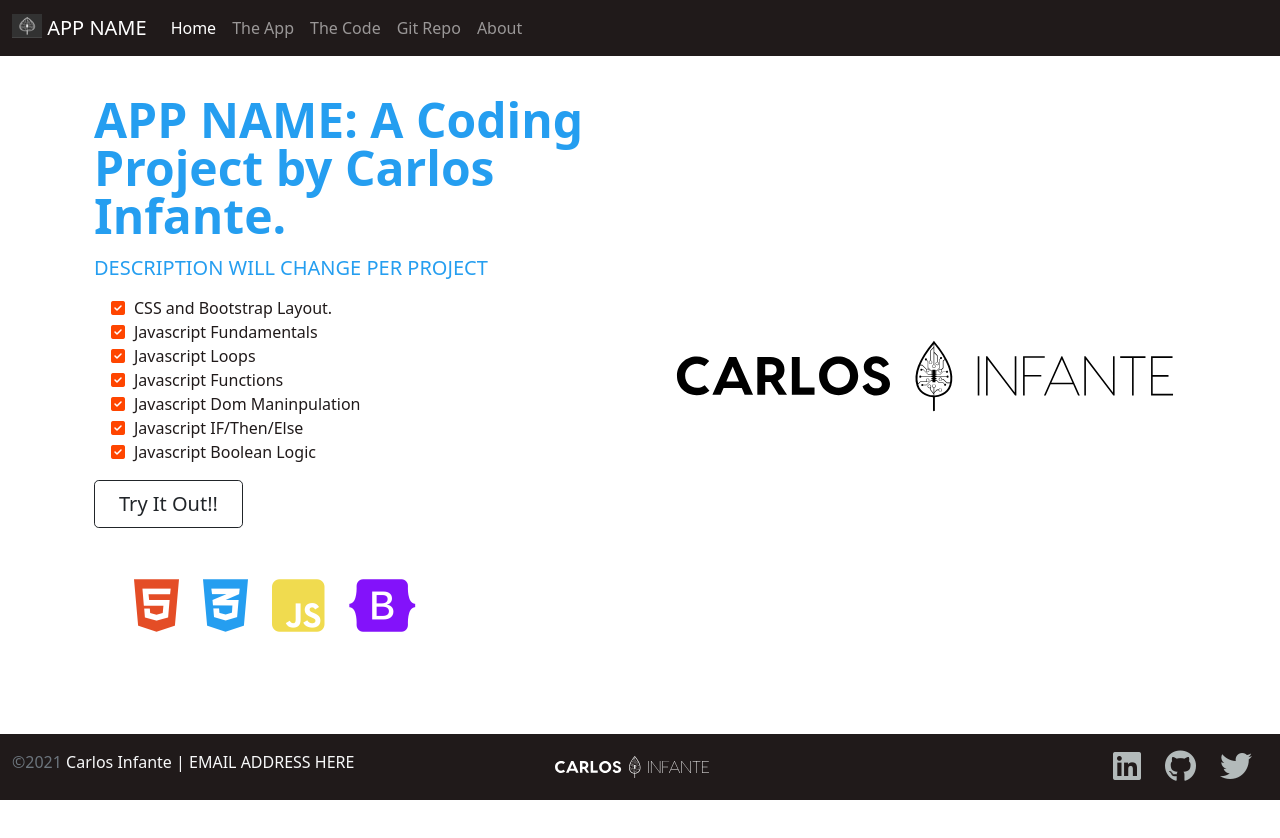
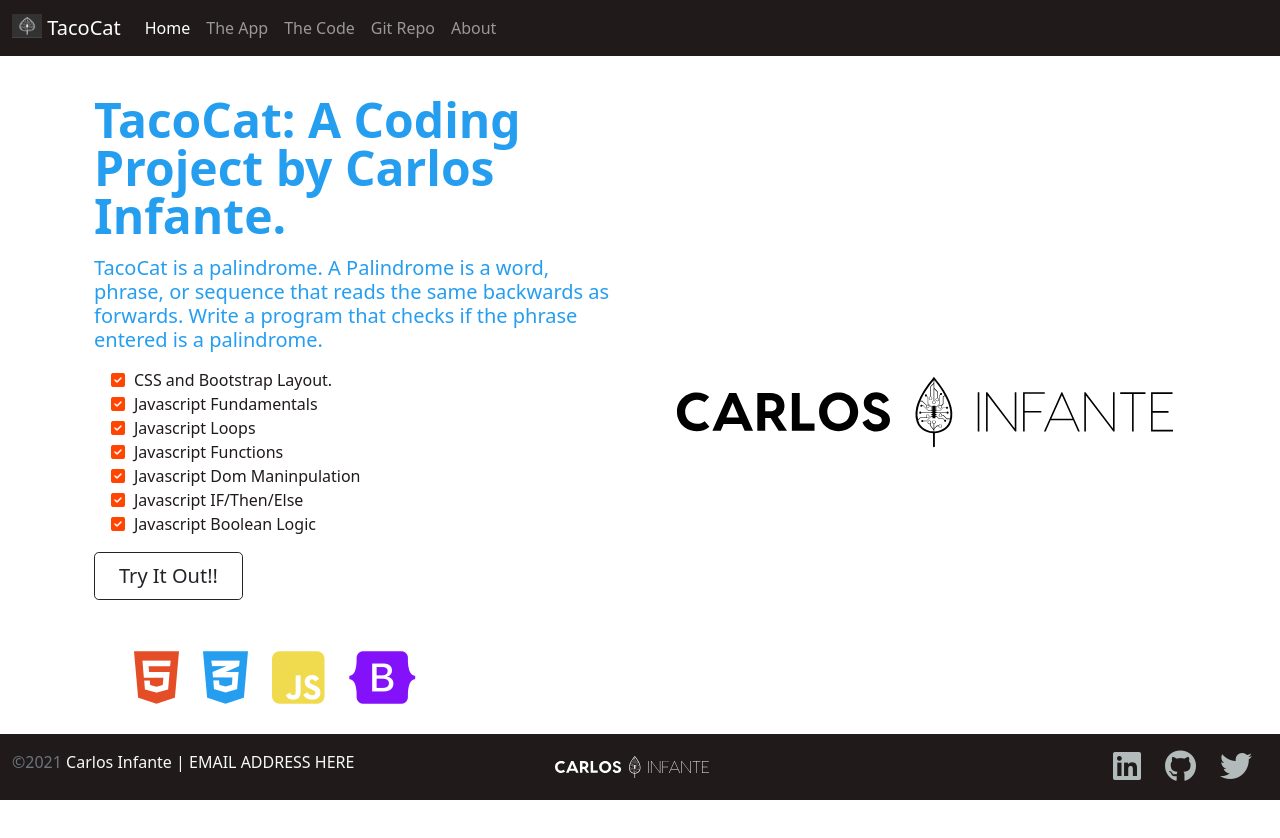
Before and after one commit to CarlosMInfante/tacocat, a plain HTML site: page index.html in a window 1280 px wide. Drawn offline with nearby package versions, Linux system fonts and the light colour scheme.

Commit message:
Saving work

```diff
--- a/index.html
+++ b/index.html
@@ -2,7 +2,7 @@
 <html lang="en" class="h-100">
 
 <head>
-    <title>APP NAME: A Coding Project By Carlos Infante</title>
+    <title>TacoCat: A Coding Project By Carlos Infante</title>
     <!-- Required meta tags -->
     <meta charset="utf-8">
     <meta name="viewport" content="width=device-width, initial-scale=1, shrink-to-fit=no">
@@ -23,7 +23,7 @@
 <nav class="navbar navbar-expand-md navbar-dark fixed-top">
     <div class="container-fluid">
         <a class="navbar-brand" href="#"><img src="img/favicon-32x32.png" class="d-inline-block align-text-top"
-            width="30" height="24" > APP NAME</a>
+            width="30" height="24" > TacoCat</a>
         <button class="navbar-toggler" type="button" data-bs-toggle="collapse" data-bs-target="#navbarCollapse"
             aria-controls="navbarCollapse" aria-expanded="false" aria-label="Toggle navigation">
             <span class="navbar-toggler-icon"></span>
@@ -54,8 +54,9 @@
        <div class="container col-xxl-8 px-4 py-5">
            <div class="row g-5 py-5 row-cols-1 row-cols-lg-2">
                <div class="col order-last order-lg-first">
-                    <h1 class="display-5 fw-bold lh-1 mb-3">APP NAME: A Coding Project by Carlos Infante.</h1>
-                    <h4 class="lead">DESCRIPTION WILL CHANGE PER PROJECT</h4>
+                    <h1 class="display-5 fw-bold lh-1 mb-3">TacoCat: A Coding Project by Carlos Infante.</h1>
+                    <h4 class="lead">TacoCat is a palindrome.  A Palindrome is a word, phrase, or sequence that reads the same
+                                     backwards as forwards. Write a program that checks if the phrase entered is a palindrome. </h4>
                     <ul class="fa-ul pt-2 checklist">
                         <li><span class="fa-li"><i class="fas fa-check-square"></i></span>CSS and Bootstrap Layout.</li>
                         <li><span class="fa-li"><i class="fas fa-check-square"></i></span>Javascript Fundamentals</li>
```
Also changed, not shown: app.html (+3 -3 lines), code.html (+3 -3 lines).
